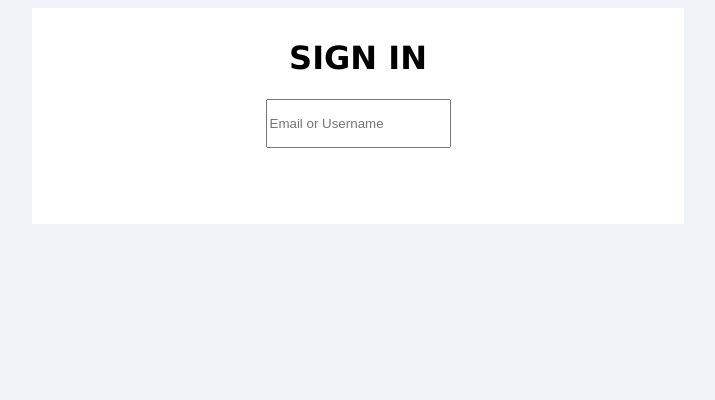
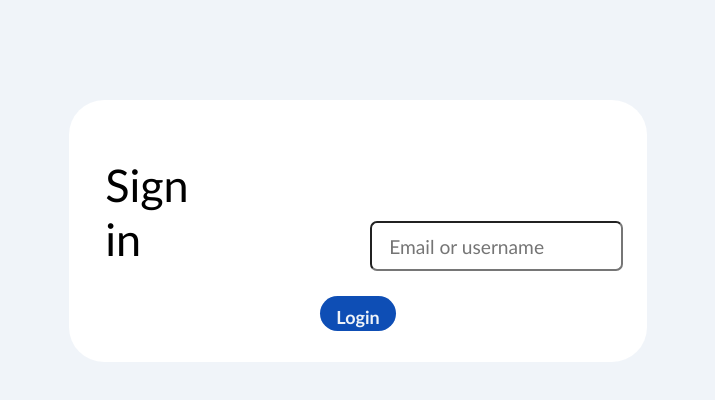
Before and after one commit to Ramiramiramram/LabActivity-3_Gujilde, a plain HTML site: page index.html in a window 1280 px wide. Shown: the whole page, without its empty margins (282-997 px from the left). Drawn offline with Linux system fonts and the light colour scheme.

Commit message:
index.html

```diff
--- a/index.html
+++ b/index.html
@@ -5,33 +5,67 @@
     <title>Document</title>
     <style>
         .login{
-            background-color: #f0f4F9;"
+            background-color: #f0f4F9;
         }
         .div{
-            width: 50%;
-            height: 25%;
-            padding: 10px;
-            border: 1px;
+            width: 40%;
+            height: 15%;
+            padding: 108px 36px 36px;
+            border-radius: 35px;
             background-color: white;
             text-align: center;
             display: block;
+            margin-top: 100px;
             margin-left: auto;
             margin-right: auto;
 
         }
         h1{
-            font-family: Verdana, Geneva, Tahoma, sans-serif;
+            margin-right: 500px;
+            margin-top: -50px;
+            font-family: 'Gill Sans', 'Gill Sans MT', Calibri, 'Trebuchet MS', sans-serif;
+            font-weight: 100;
+            font-size: 45px;
         }
         input{
-            height: 25%;
+            margin-left: 265px;
+            margin-top: -75px;
+            border-radius: 7px;
+            height: 50px;
+            width: 50%;
+            padding: 17px;
+            font-family: 'Gill Sans', 'Gill Sans MT', Calibri, 'Trebuchet MS', sans-serif;
+            font-size: 120%;
+            font-weight: lighter;
+        }
+        button{
+            font-family: 'Gill Sans', 'Gill Sans MT', Calibri, 'Trebuchet MS', sans-serif;
+            font-size: large;
+            font-weight: bold;
+            background-color: #0E4EB5;
+            color: #f0f4F9;
+            border: 0px;
+            height: 30%;
+            width: 15%;
+            padding: 10px;
+            border-radius: 70px;
+        }
+        button:hover{
+            background-color: #0d48a7;
+        }
+        button:active{
+            background-color: #266ad6;
         }
     </style>
 </head>
 <body class="login">
     <table>
         <div class="div">
-                <h1>SIGN IN</h1>
-                <input type="text" placeholder="Email or Username">
+                <h1>Sign in</h1>
+                <input type="text" placeholder="Email or username">
+                <button>
+                    Login
+                </button>
             </div>
     </table>
 </body>
```
